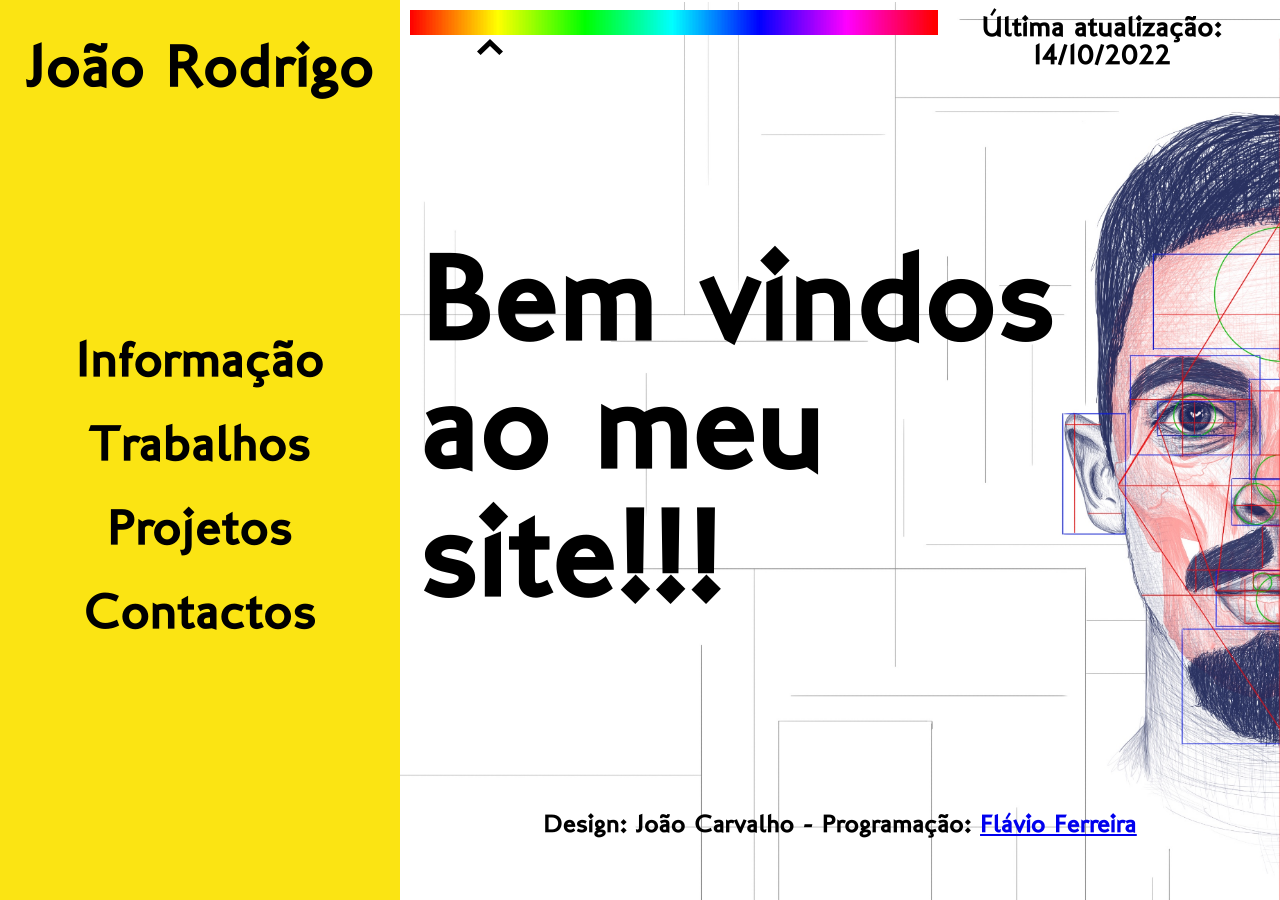
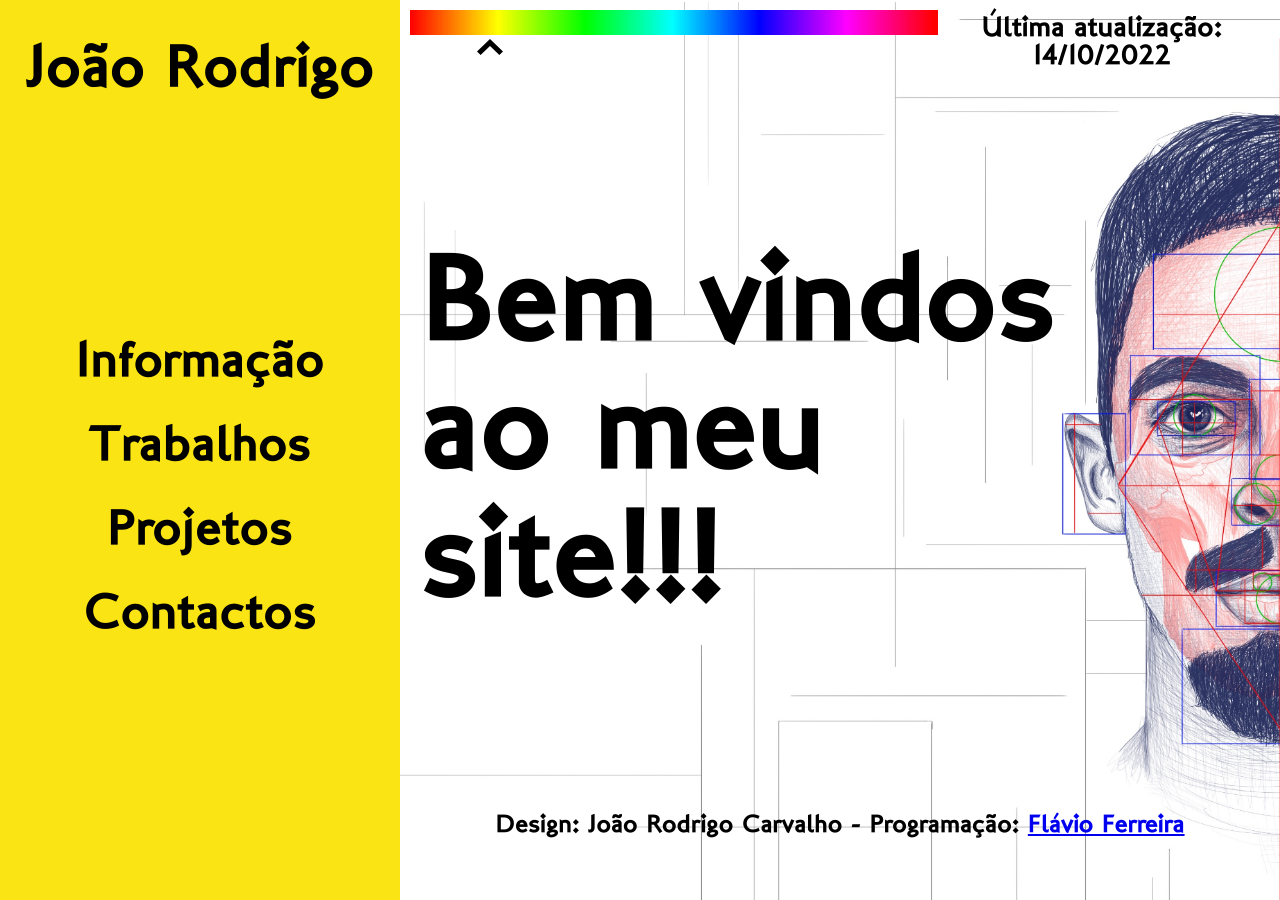
Before and after one commit to JoaoRodrigo86/JoaoRodrigo86.github.io, a Jekyll site: the page built from index.markdown, in a window 1280 px wide. Built offline with Jekyll 4.4.1, drawn with Linux system fonts in a browser that asks for light colours; some of the changed lines change nothing that is shown.

Commit message:
Changed Designer Name
João Rodrigo Carvalho instead of João Rodrigo

```diff
--- a/_config.yml
+++ b/_config.yml
@@ -10,7 +10,7 @@ permalink: pretty
 
 # Define the creators of the website.
 programmer: Flávio Ferreira
-designer: João Rodrigo
+designer: João Rodrigo Carvalho
 
 include:
   - _pages
--- a/_includes/components/header.html
+++ b/_includes/components/header.html
@@ -17,7 +17,7 @@
     <div id="header-extra-info">
         <span>Última atualização: {{ "now" | date: "%d/%m/%Y" }}</span>
         <p>
-            Design: João Carvalho <br>
+            Design: {{ site.designer }} <br>
             Programação: <a href="https://ldkid.github.io/" target="_blank">Flávio Ferreira</a>
         </p>
     </div>
--- a/_layouts/home.html
+++ b/_layouts/home.html
@@ -26,6 +26,6 @@ title: João Rodrigo
     <p>{{content}}</p>
 </div>
 <p id="credits">
-    Design: João Carvalho <br id="credits-line-break"><span id="credits-dash">-</span>
+    Design: {{ site.designer }} <br id="credits-line-break"><span id="credits-dash">-</span>
     Programação: <a href="https://ldkid.github.io/" target="_blank">Flávio Ferreira</a>
 </p>
```
